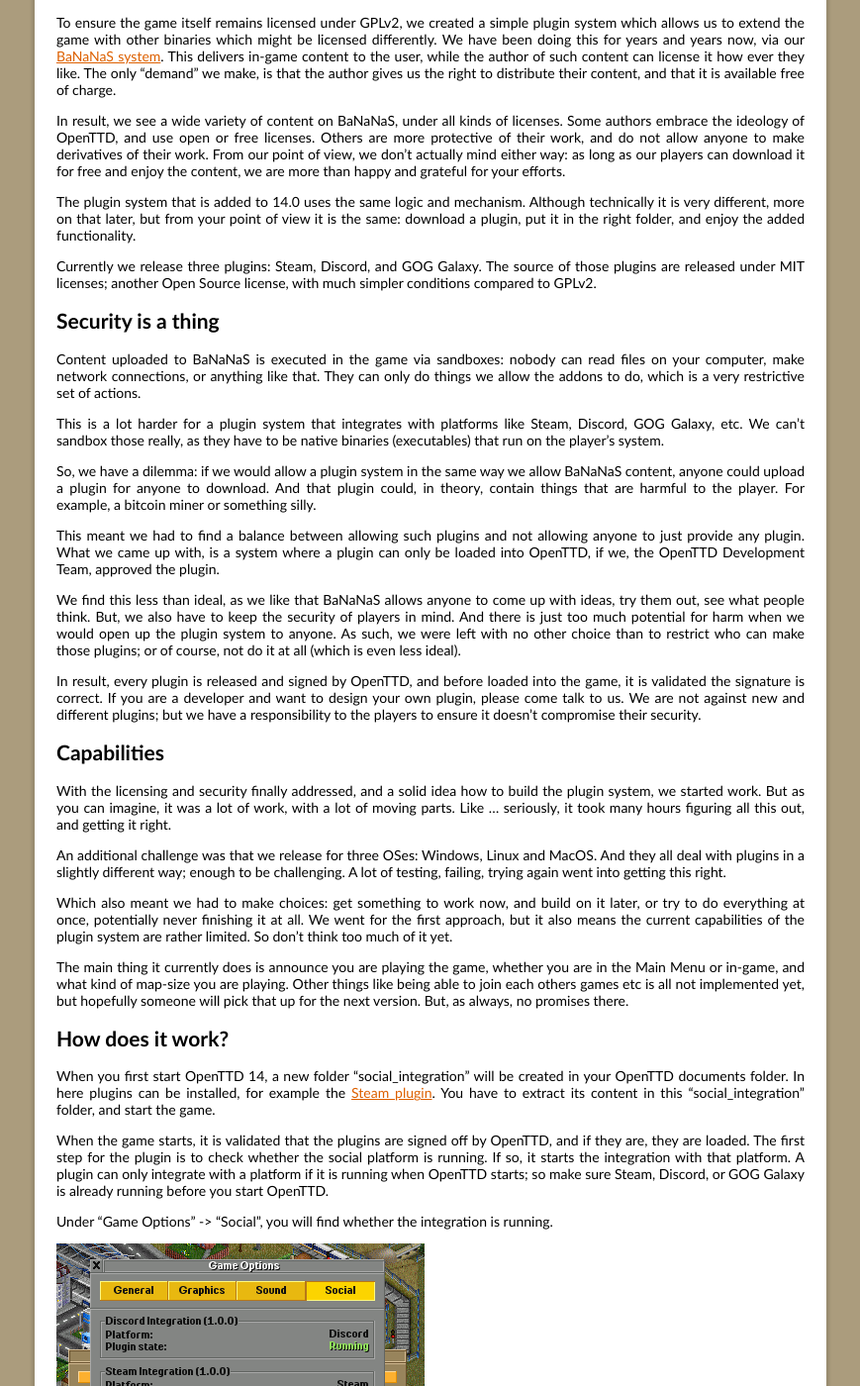
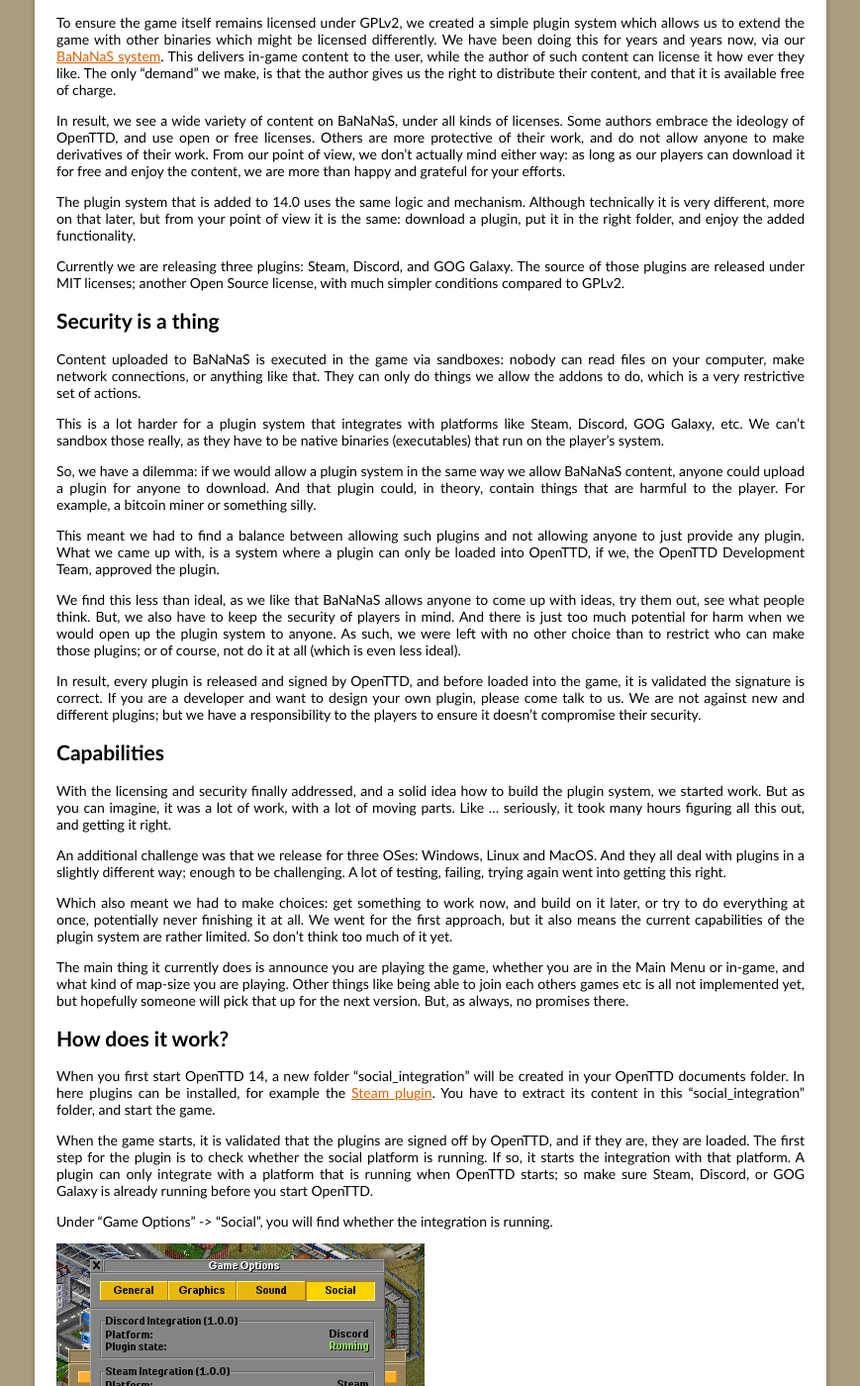
Before and after one commit to OpenTTD/website, a Jekyll site: the page built from _posts/2024-03-02-social-integration.md, in a window 1280 px wide and 1400 px high, scrolled down 1147 px. Shown: the whole window at 99% size, without its empty margins (205-1074 px from the left). Built offline with Jekyll 4.4.1, drawn with Linux system fonts in a browser that asks for light colours; some of the changed text lies outside the part shown.

Commit message:
Prepare for release and final adjustments

```diff
--- a/_posts/2024-02-17-social-integration.md
+++ b/_posts/2024-03-02-social-integration.md
@@ -6,7 +6,7 @@
 Always wanted to know what kind of OpenTTD game your friends are playing on Steam, Discord or GOG Galaxy?
 You finally can!
 
-![Discord Example]({% link /static/img/post_2024-02-17-social-integration/discord.png %}){:width="50%"}
+![Discord Example]({% link /static/img/post_2024-03-02-social-integration/discord.png %}){:width="50%"}
 
 <!-- more -->
 
@@ -65,7 +65,7 @@
 The plugin system that is added to 14.0 uses the same logic and mechanism.
 Although technically it is very different, more on that later, but from your point of view it is the same: download a plugin, put it in the right folder, and enjoy the added functionality.
 
-Currently we release three plugins: Steam, Discord, and GOG Galaxy.
+Currently we are releasing three plugins: Steam, Discord, and GOG Galaxy.
 The source of those plugins are released under MIT licenses; another Open Source license, with much simpler conditions compared to GPLv2.
 
 ## Security is a thing
@@ -119,11 +119,11 @@
 When the game starts, it is validated that the plugins are signed off by OpenTTD, and if they are, they are loaded.
 The first step for the plugin is to check whether the social platform is running.
 If so, it starts the integration with that platform.
-A plugin can only integrate with a platform if it is running when OpenTTD starts; so make sure Steam, Discord, or GOG Galaxy is already running before you start OpenTTD.
+A plugin can only integrate with a platform that is running when OpenTTD starts; so make sure Steam, Discord, or GOG Galaxy is already running before you start OpenTTD.
 
 Under "Game Options" -> "Social", you will find whether the integration is running.
 
-!["Game Options" -> "Social"]({% link /static/img/post_2024-02-17-social-integration/game-options.png %})
+!["Game Options" -> "Social"]({% link /static/img/post_2024-03-02-social-integration/game-options.png %})
 
 For Steam, we automatically add the Steam and Discord plugins.
 For people downloading the game manually, they have to download the plugins manually as well.
```
Also changed, not shown: other parts of _posts/2024-03-02-social-integration.md (+2 -1 lines), static/img/post_2024-03-02-social-integration/discord.png (renamed from static/img/post_2024-02-17-social-integration/discord.png), static/img/post_2024-03-02-social-integration/game-options.png (renamed from static/img/post_2024-02-17-social-integration/game-options.png).
